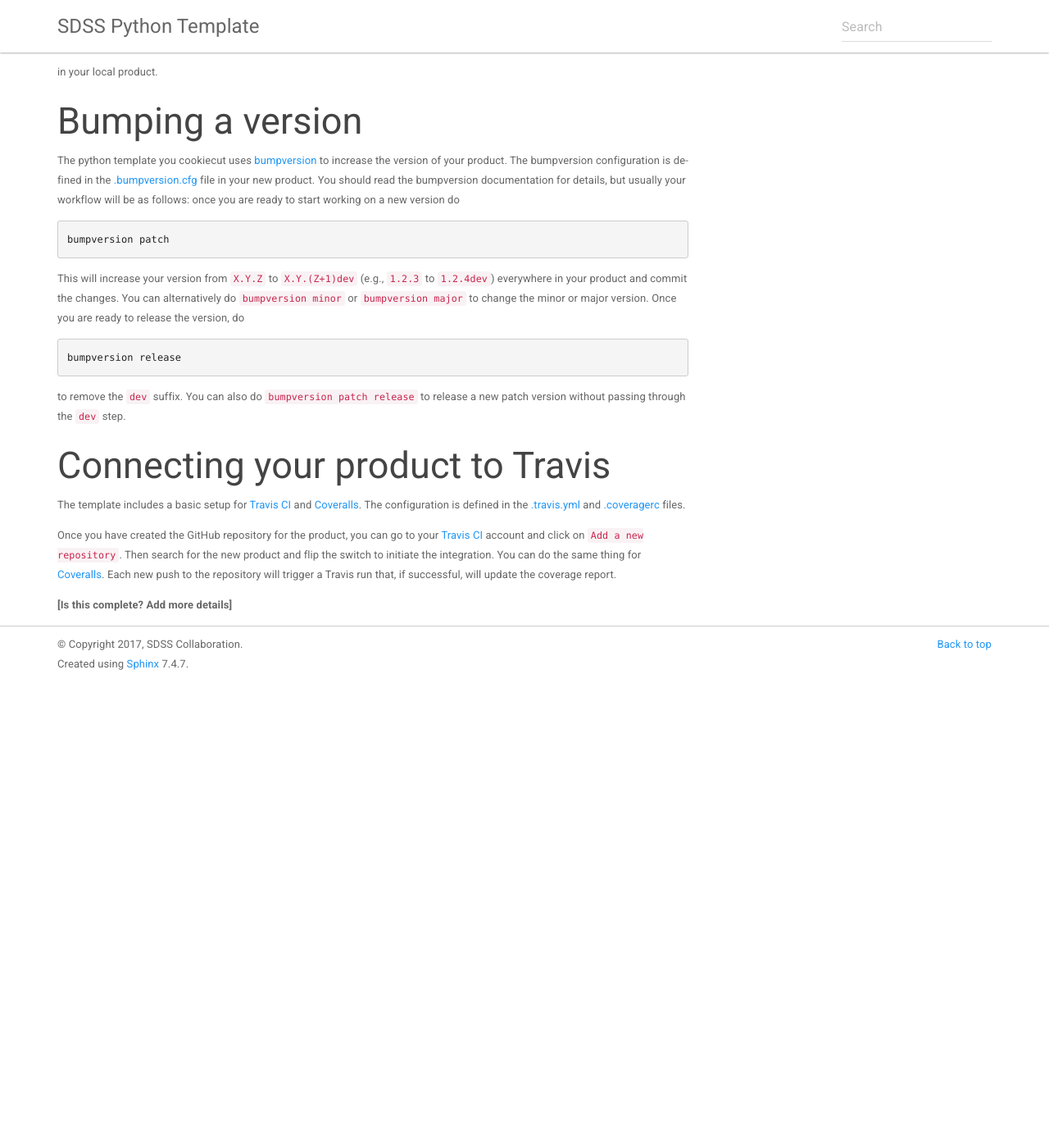
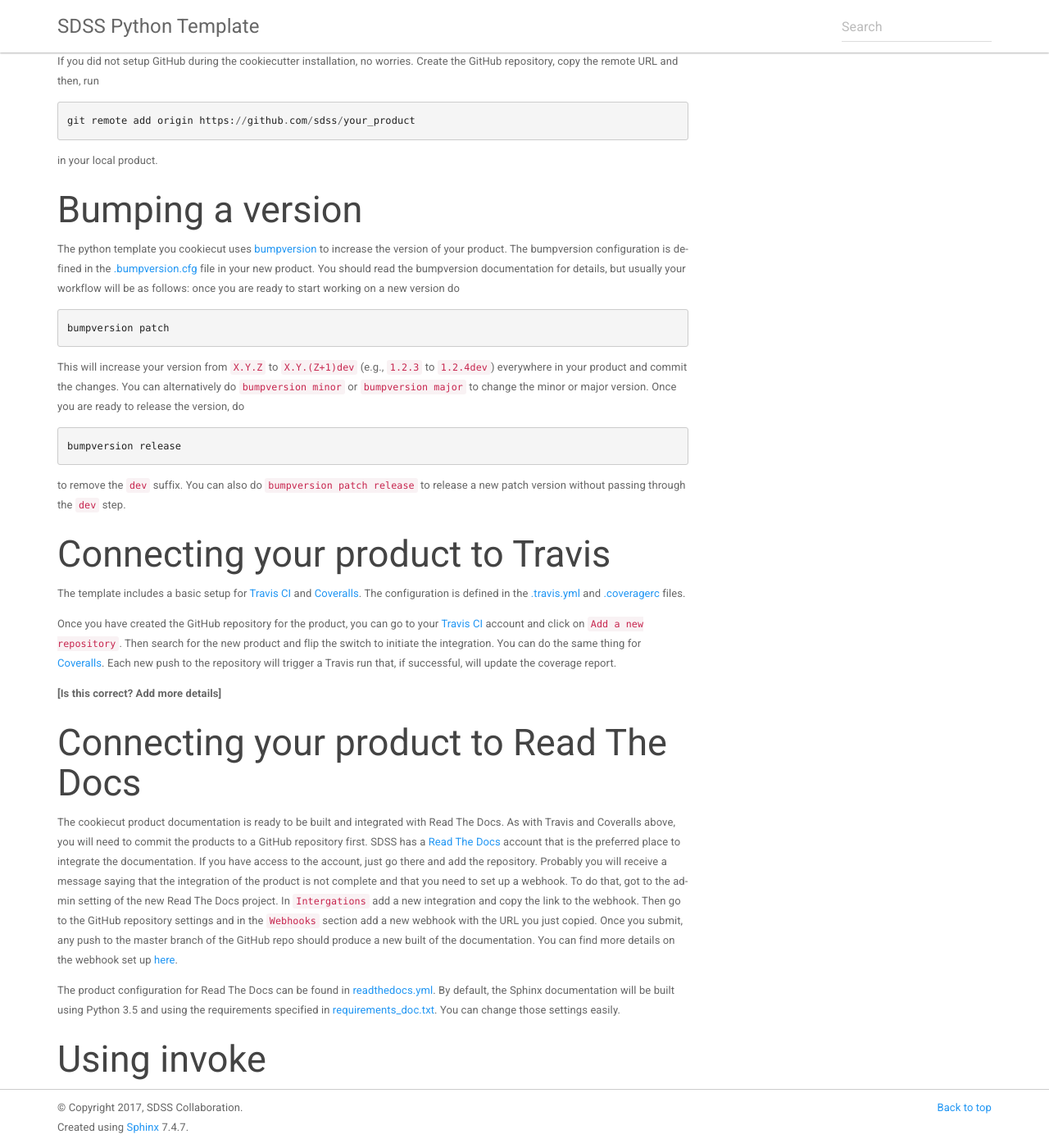
Before and after one commit to sdss/python_template, a Sphinx documentation site: the page built from docs/sphinx/index.rst, in a window 1280 px wide and 1400 px high, scrolled down 1012 px. Shown: the whole window at 82% size. Built offline with Sphinx 7.4.7, drawn with Linux system fonts in a browser that asks for light colours; before the commit the page ends 1847 px from its top, so only the background shows below that; some of the changed text lies outside the part shown.

Commit message:
RTD section

```diff
--- a/docs/sphinx/index.rst
+++ b/docs/sphinx/index.rst
@@ -4,6 +4,11 @@ Welcome to SDSS Python Template documentation!
 ==============================================
 
 This page describes the `SDSS Python Template <https://github.com/sdss/python_template>`_ as well as the :doc:`coding standards <standards>`.
+
+Screencast
+----------
+
+**[A screencast showing how to use the cookiecut product]**
 
 User Installation
 -----------------
@@ -64,11 +69,16 @@ The template includes a basic setup for `Travis CI <https://travis-ci.org/>`_ an
 
 Once you have created the GitHub repository for the product, you can go to your `Travis CI <https://travis-ci.org>`_ account and click on ``Add a new repository``. Then search for the new product and flip the switch to initiate the integration. You can do the same thing for `Coveralls <https://coveralls.io/>`_. Each new push to the repository will trigger a Travis run that, if successful, will update the coverage report.
 
-**[Is this complete? Add more details]**
+**[Is this correct? Add more details]**
 
-.. Indices and tables
-.. ==================
-..
-.. * :ref:`genindex`
-.. .. * :ref:`modindex`
-.. * :ref:`search`
+
+Connecting your product to Read The Docs
+----------------------------------------
+
+The cookiecut product documentation is ready to be built and integrated with Read The Docs. As with Travis and Coveralls above, you will need to commit the products to a GitHub repository first. SDSS has a `Read The Docs <http://readthedocs.io/>`_ account that is the preferred place to integrate the documentation. If you have access to the account, just go there and add the repository. Probably you will receive a message saying that the integration of the product is not complete and that you need to set up a webhook. To do that, got to the admin setting of the new Read The Docs project. In ``Intergations`` add a new integration and copy the link to the webhook. Then go to the GitHub repository settings and in the ``Webhooks`` section add a new webhook with the URL you just copied. Once you submit, any push to the master branch of the GitHub repo should produce a new built of the documentation. You can find more details on the webhook set up `here <https://docs.readthedocs.io/en/latest/webhooks.html>`_.
+
+The product configuration for Read The Docs can be found in `readthedocs.yml <https://github.com/sdss/python_template/blob/master/%7B%7Bcookiecutter.repo_name%7D%7D/readthedocs.yml>`_. By default, the Sphinx documentation will be built using Python 3.5 and using the requirements specified in `requirements_doc.txt <https://github.com/sdss/python_template/blob/master/%7B%7Bcookiecutter.repo_name%7D%7D/requirements_doc.txt>`_. You can change those settings easily.
+
+
+Using invoke
+------------
```
